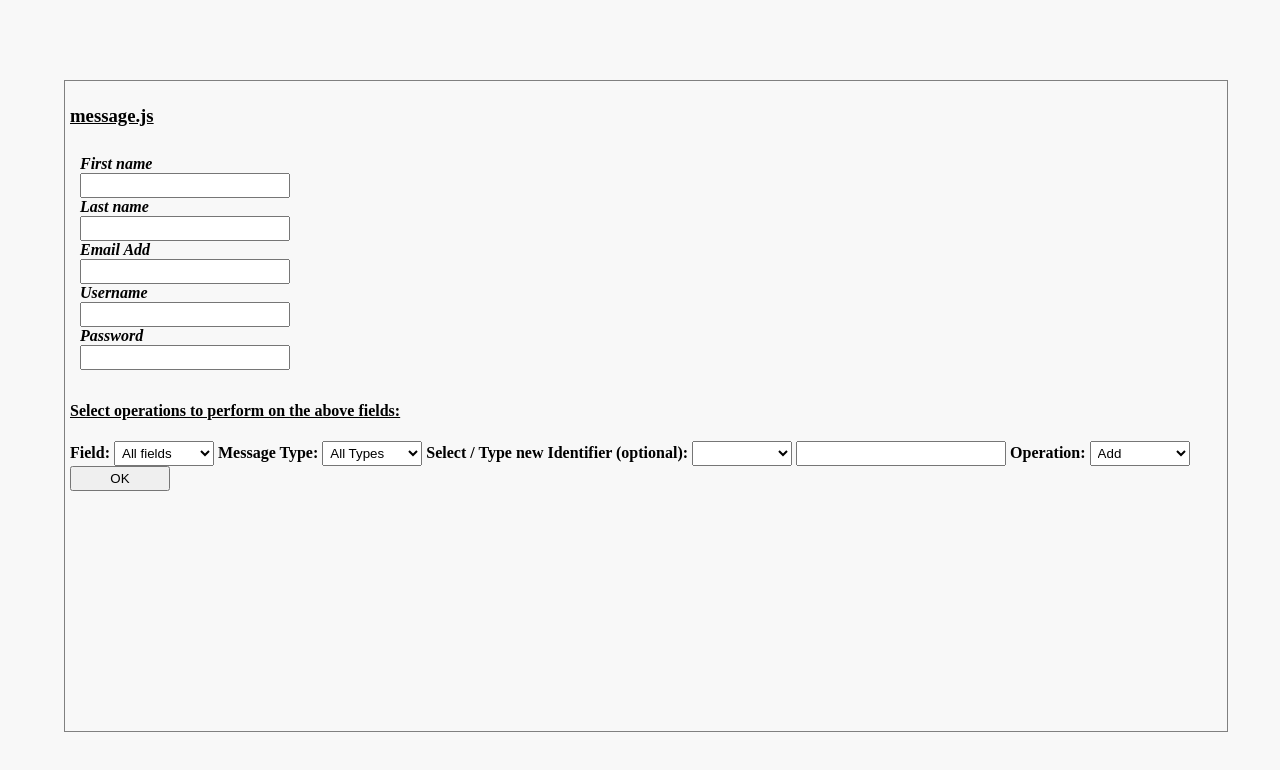
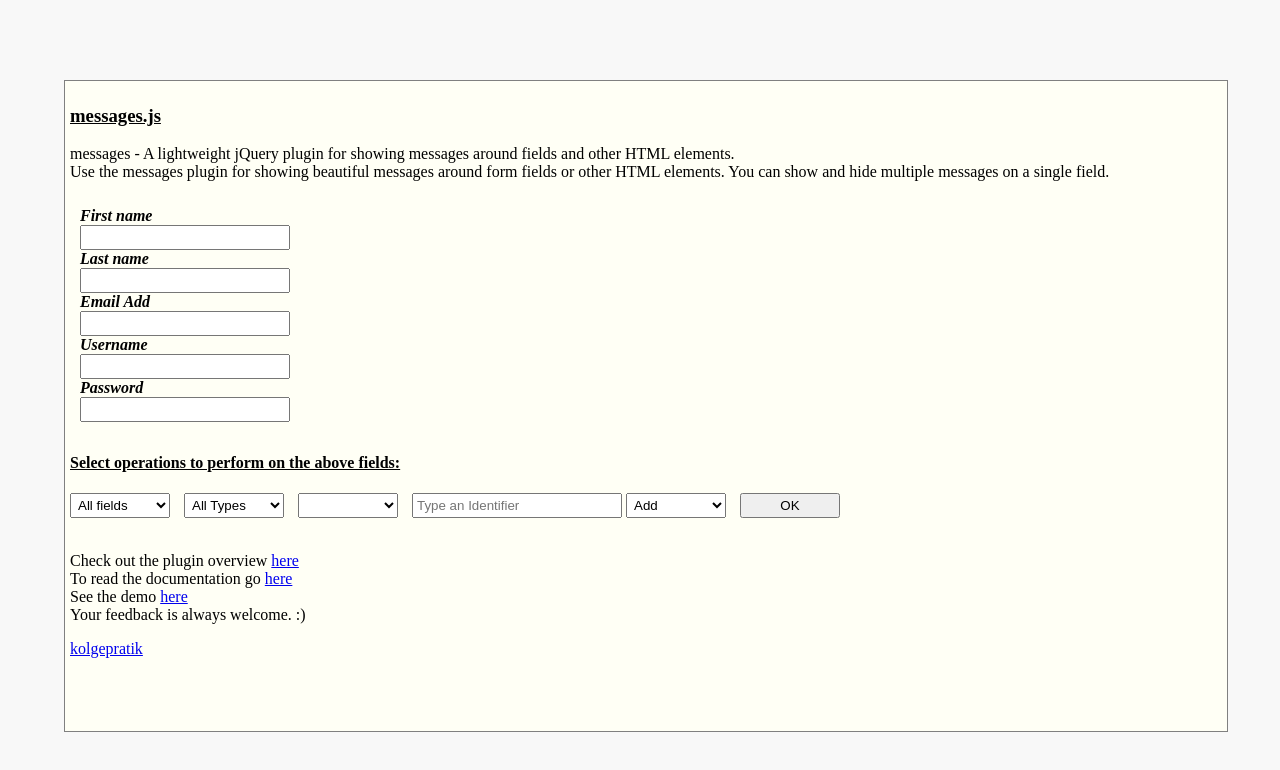
Before and after one commit to kolgepratik/js.ui-alerts, a plain HTML site: page demo.html in a window 1280 px wide. Drawn offline with Linux system fonts and the light colour scheme.

Commit message:
Demo file changes.

```diff
--- a/demo.html
+++ b/demo.html
@@ -71,14 +71,17 @@
         <style>
         	#mainDIV {
         		position: fixed;
+        		top: 5%;
         		top: 10%;
         		left: 5%;
+        		height: 90%;
         		height: 80%;
         		width: 90%;
         		overflow: auto;
         		text-align: left;
         		padding: 5px;
         		border: 1px solid gray;
+        		background-color: #FFFFF5;
         	}
 
         	#messagesDIV {
@@ -99,6 +102,7 @@
         	select {
         		width: 100px;
         		padding: 3px;
+        		margin-right: 10px;
         	}
 
         	button {
@@ -114,7 +118,12 @@
 
     <body>
         <div id="mainDIV">
-            <h3><u>message.js</u></h3>
+            <h3><u>messages.js</u></h3>
+
+            <p>
+	            messages - A lightweight jQuery plugin for showing messages around fields and other HTML elements.<br/>
+				Use the messages plugin for showing beautiful messages around form fields or other HTML elements. You can show and hide multiple messages on a single field.
+            </p>
 
             <div id="messagesDIV">
                 <div><label>First name</label><input id="f_firstName" /></div>
@@ -127,8 +136,7 @@
             <div>
             	<h4><u>Select operations to perform on the above fields:</u></h4>
 
-            	<b>Field:</b>
-            	<select id="fieldName">
+            	<select id="fieldName" title="Select field">
             		<option value="all">All fields</option>
             		<option value="f_firstName">First Name</option>
             		<option value="f_lastName">Last Name</option>
@@ -137,8 +145,7 @@
             		<option value="f_password">Password</option>
             	</select>
 
-            	<b>Message Type:</b>
-            	<select id="msgType">
+            	<select id="msgType" title="Select Type of Message">
             		<option value="none">All Types</option>
             		<option value="info">Info</option>
             		<option value="warning">Warning</option>
@@ -146,14 +153,12 @@
             		<option value="error">Error</option>
             	</select>
 
-            	<b>Select / Type new Identifier (optional):</b>
-            	<select id="msgIDs">
+            	<select id="msgIDs" title="Select an already added Identifier">
             		<option value=""></option>
             	</select>
-            	<input id="msgID">
+            	<input id="msgID" placeholder="Type an Identifier" title="Type an Identifier">
 
-            	<b>Operation:</b>
-            	<select id="opType">
+            	<select id="opType" title="Select the operation to perform">
             		<option value="add">Add</option>
             		<option value="update">Update</option>
             		<option value="remove">Remove</option>
@@ -161,6 +166,17 @@
 
             	<button type="button" onclick="doOperation()">OK</button>
             </div>
+
+            <br/>
+
+            <p>
+				Check out the plugin overview <a href="http://kolgepratik.github.io/messages/" target="_blank">here</a> <br/>
+				To read the documentation go <a href="https://github.com/kolgepratik/messages/wiki" target="_blank">here</a> <br/>
+				See the demo <a href="http://kolgepratik.github.io/messages/demo.html" target="_blank">here</a> <br/>
+				Your feedback is always welcome. :)
+			</p>
+
+			<a href="mailto:kolge.pratik@gmail.com?subject=feedback">kolgepratik</a>
         </div>
     </body>
 </html>
```
